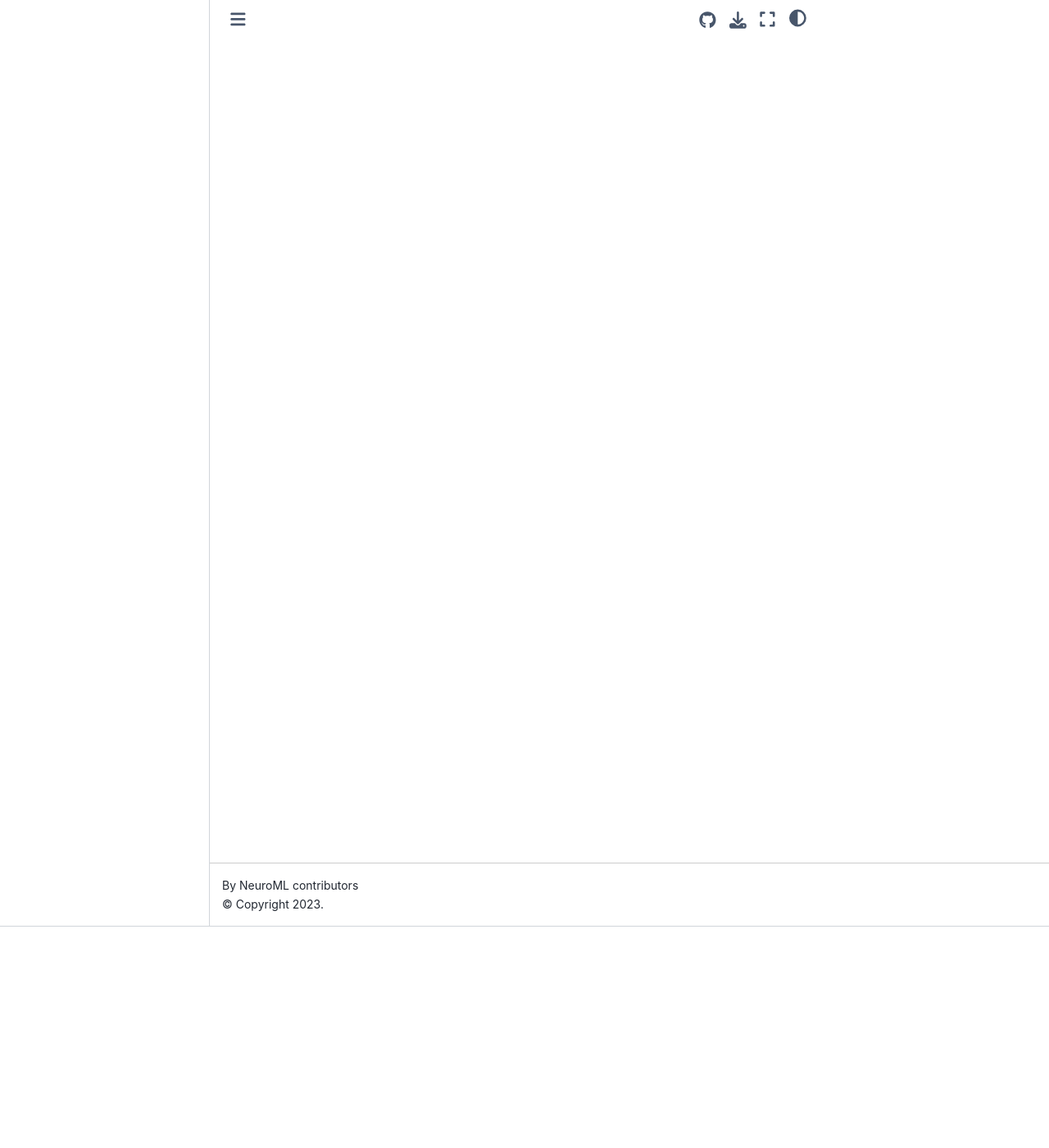
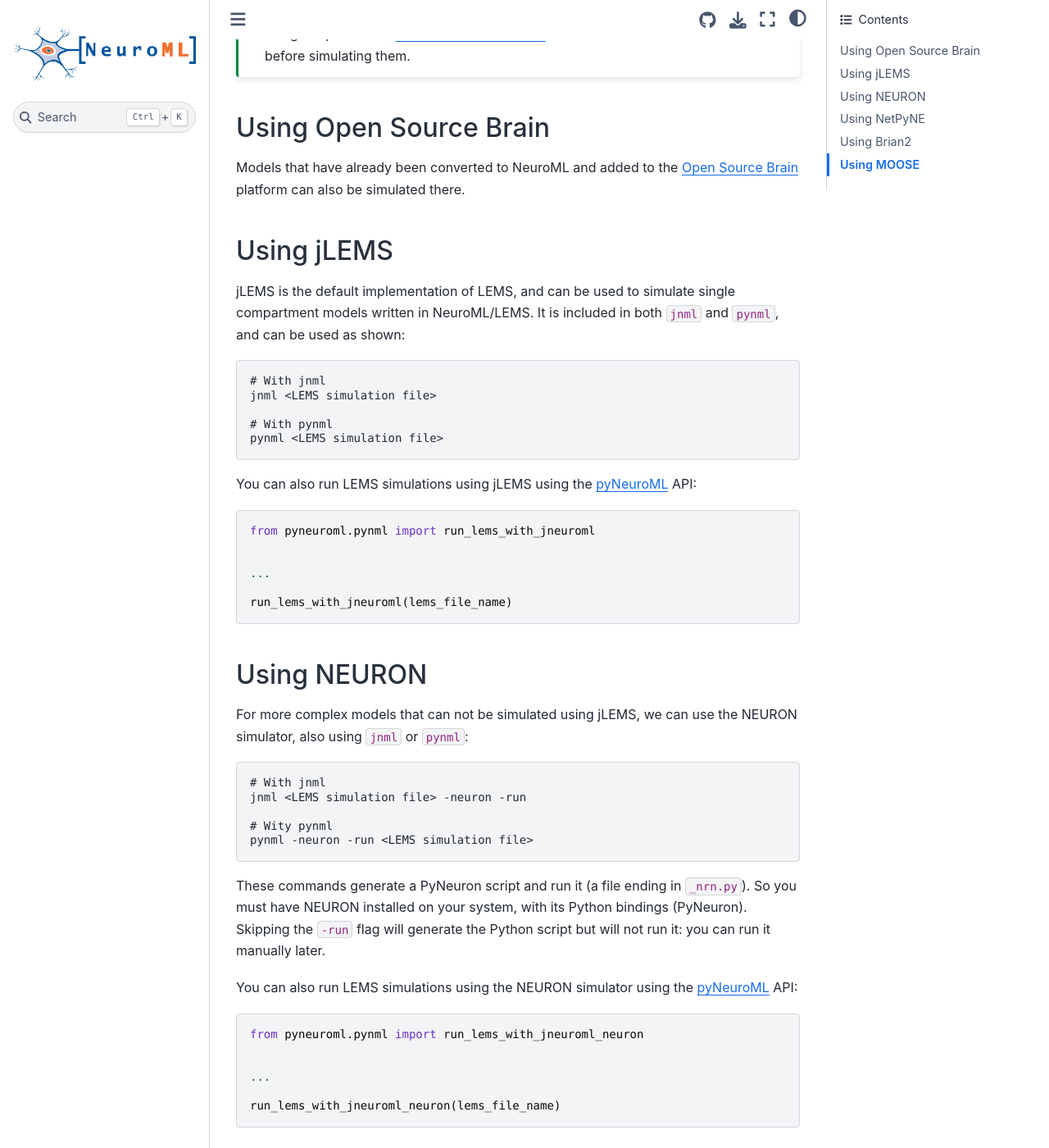
Before and after one commit to NeuroML/Documentation, a Jupyter Book: the page built from source/Userdocs/SimulatingNeuroMLModels.md, in a window 1280 px wide and 1400 px high, scrolled down 270 px. Shown: the whole window at 82% size. Built offline with Jupyter Book 1.0.4 settings and Sphinx 7.4.7 and the Sphinx Book theme 1.1.4, drawn with Linux system fonts in a browser that asks for light colours; pages that are not in the unit, such as notebooks, are missing from menus; some of the changed text lies outside the part shown.

Commit message:
enh: add initial text to simulating models page

````diff
--- a/source/Userdocs/SimulatingNeuroMLModels.md
+++ b/source/Userdocs/SimulatingNeuroMLModels.md
@@ -1,2 +1,127 @@
 (userdocs:simulators)=
 # Simulating NeuroML Models
+
+```{admonition} Work in progress
+:class: note
+This page is a work in progress. Please see
+```
+
+```{admonition} Validate NeuroML 2 files before using them.
+:class: tip
+It is good practice to {ref}`validate NeuroML 2 files <userdocs:validating_models>` to check them for correctness before simulating them.
+```
+(userdocs:simulating_models:osb)=
+## Using Open Source Brain
+
+Models that have already been converted to NeuroML and added to the [Open Source Brain](https://www.opensourcebrain.org/) platform can also be simulated there.
+
+
+(userdocs:simulating_models:jlems)=
+## Using jLEMS
+
+jLEMS is the default implementation of LEMS, and can be used to simulate single compartment models written in NeuroML/LEMS.
+It is included in both `jnml` and `pynml`, and can be used as shown:
+
+```{code-block} console
+# With jnml
+jnml <LEMS simulation file>
+
+# With pynml
+pynml <LEMS simulation file>
+```
+
+You can also run LEMS simulations using jLEMS using the {ref}`pyNeuroML <pyneuroml>` API:
+
+```{code-block} python
+from pyneuroml.pynml import run_lems_with_jneuroml
+
+
+...
+
+run_lems_with_jneuroml(lems_file_name)
+```
+
+(userdocs:simulating_models:neuron)=
+## Using NEURON
+
+For more complex models that can not be simulated using jLEMS, we can use the NEURON simulator, also using `jnml` or `pynml`:
+
+```{code-block} console
+# With jnml
+jnml <LEMS simulation file> -neuron -run
+
+# Wity pynml
+pynml -neuron -run <LEMS simulation file>
+```
+
+These commands generate a PyNeuron script and run it (a file ending in `_nrn.py`).
+So you must have NEURON installed on your system, with its Python bindings (PyNeuron).
+Skipping the `-run` flag will generate the Python script but will not run it: you can run it manually later.
+
+You can also run LEMS simulations using the NEURON simulator using the {ref}`pyNeuroML <pyneuroml>` API:
+
+```{code-block} python
+from pyneuroml.pynml import run_lems_with_jneuroml_neuron
+
+
+...
+
+run_lems_with_jneuroml_neuron(lems_file_name)
+```
+
+(userdocs:simulating_models:netpyne)=
+## Using NetPyNE
+
+You can also generate and run [NetPyNE](https://netpyne.org) code from NeuroML.
+To generate and run NetPyNE code, use `jnml`:
+
+```{code-block} console
+jnml -netpyne -run <LEMS simulation file>
+```
+
+The generated file name will end in `_netpyne.py`.
+
+You can also run LEMS simulations using the NetPyNE simulator using the {ref}`pyNeuroML <pyneuroml>` API:
+
+```{code-block} python
+from pyneuroml.pynml import run_lems_with_jneuroml_netpyne
+
+
+...
+
+run_lems_with_jneuroml_netpyne(lems_file_name)
+```
+
+(userdocs:simulating_models:brian2)=
+## Using Brian2
+
+You can export single component NeuroML models to Python scripts for running them using the [Brian2](https://briansimulator.org) simulator:
+
+```{code-block} console
+# Using jnml
+jnml <LEMS simulation file> -brian2
+
+# Using pynml
+pynml <LEMS simulation file> -brian
+```
+
+You can also run LEMS simulations using the Brian2 simulator using the {ref}`pyNeuroML <pyneuroml>` API:
+
+```{code-block} python
+from pyneuroml.pynml import run_lems_with_jneuroml_brian2
+
+
+...
+
+run_lems_with_jneuroml_brian2(lems_file_name)
+```
+
+(userdocs:simulating_models:moose)=
+## Using MOOSE
+
+You can export NeuroML models to the MOOSE simulator format using `jnml`:
+
+```{code-block} console
+# Using jnml
+jnml <LEMS simulation file> -moose
+```
````
